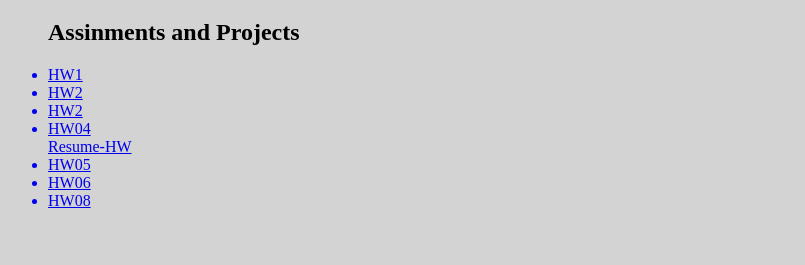
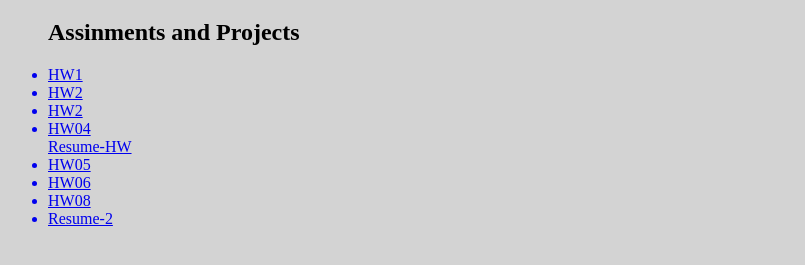
Before and after one commit to ayah89/CIS-1300-WebDesign, a plain HTML site: page index.html in a window 1280 px wide. Shown: the part 61-326 px from the top of the page, without its empty margins (0-805 px from the left). Drawn offline with Linux system fonts and the light colour scheme.

Commit message:
Update index.html

```diff
--- a/index.html
+++ b/index.html
@@ -25,6 +25,8 @@
      <a href="https://ayah89.github.io/CIS-1300-WebDesign/HW05/index%20(1).html"><li>HW05</li></a>
      <a href="https://ayah89.github.io/CIS-1300-WebDesign/HW06/index%20(1).html"><li>HW06</li></a>
      <a href="https://ayah89.github.io/CIS-1300-WebDesign/HW08/index.html"><li>HW08</li></a>
+     <a href="https://ayah89.github.io/CIS-1300-WebDesign/Resume-2/index.html"><li>Resume-2</li></a>
+
 
 
 
```
